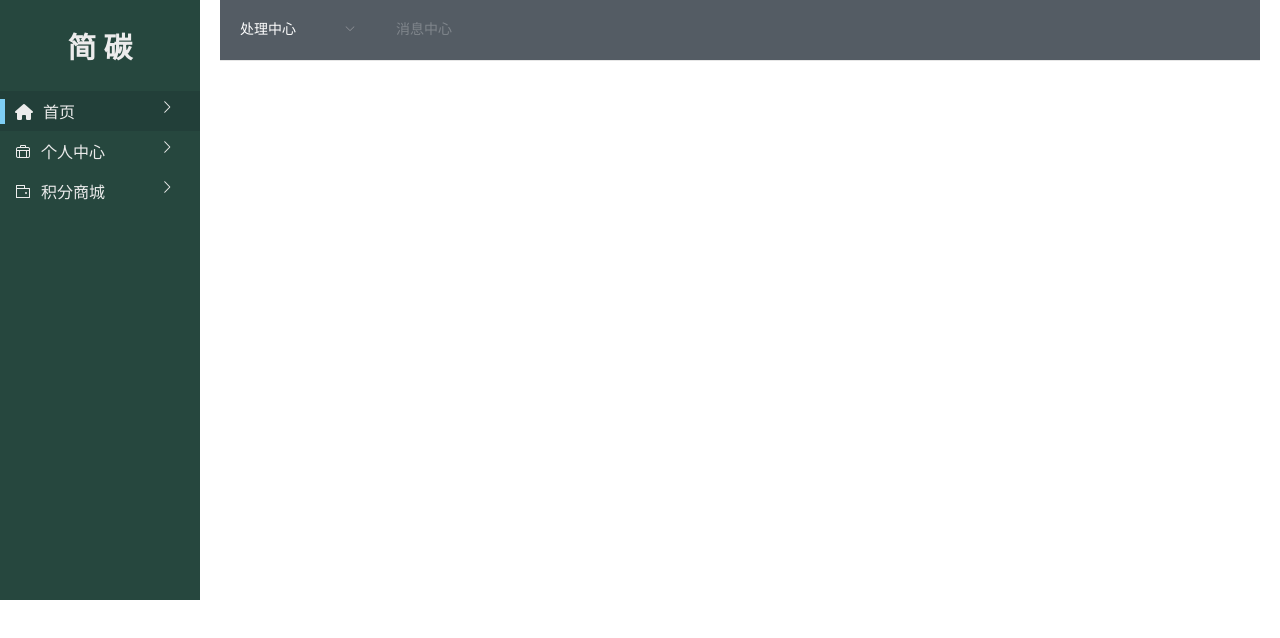
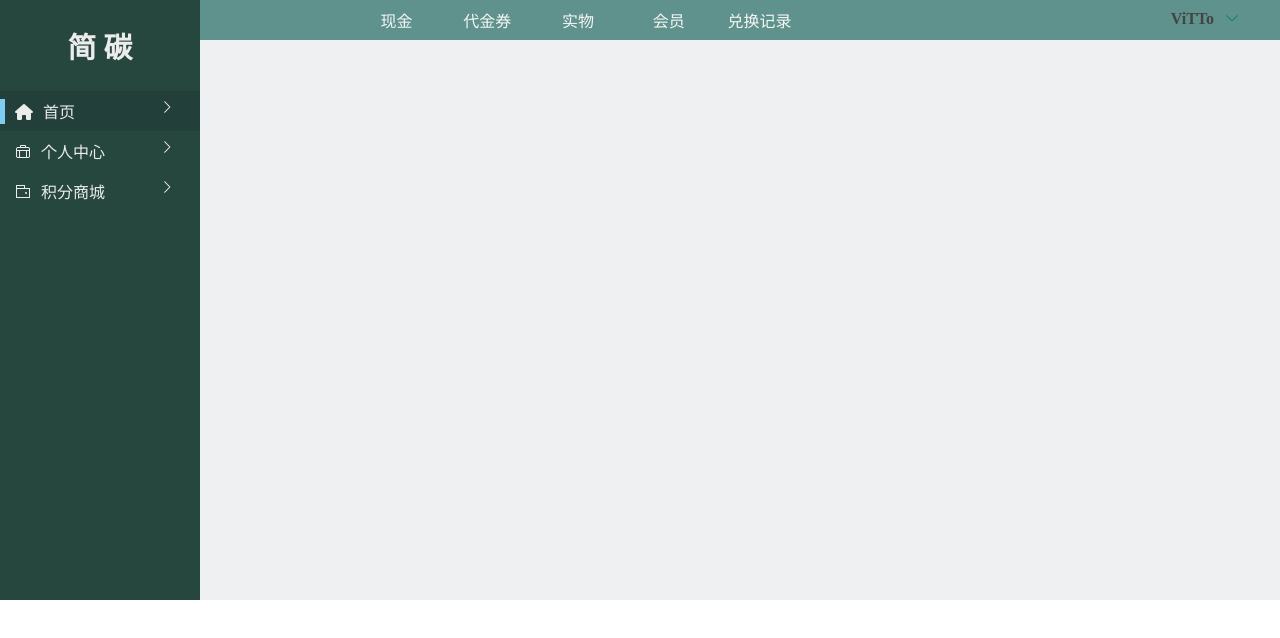
Before and after one commit to Juejuesun/simplecarbon, a Vue app: page /#/home/shopcenter in a window 1280 px wide. Shown: the top 638 px of the page. Built offline with nearby package versions, Linux system fonts and the light colour scheme.

Commit message:
顶部导航栏

```diff
--- a/src/assets/global.css
+++ b/src/assets/global.css
@@ -4,7 +4,40 @@ html,body,#app{
     padding: 0;
 }
 
-
+.con {
+    padding: 0;
+    margin: 0;
+}
+.headerviews {
+    background-color: rgba(95,146,140,1);
+    height: 40px !important;
+    margin: 0;
+    padding: 0;
+    font-family: '时尚中黑简体';
+    /* display: flex;
+    justify-content: flex-end;
+    align-items: center; */
+    display: grid;
+    grid-template-columns: 70% 30%;
+    /* justify-items: end; */
+}
+.usercount {
+    font-family: '时尚中黑简体';
+    color: #434343;
+    font-weight: 900;
+    margin: 10px;
+    margin-right: 40px;
+    cursor: pointer;
+    justify-self: end;
+}
+.icomenu {
+    color: rgba(9,124,122,1);
+    margin-left: 10px;
+}
+.mainview {
+    background-color: rgba(239,240,242,1);
+    height: 560px;
+}
 /* .el-breadcrumb{
     margin-bottom: 15px;
     font-size: 12px;
--- a/src/components/views/HomePage.vue
+++ b/src/components/views/HomePage.vue
@@ -25,9 +25,12 @@ export default {
 </script>
 
 <style scoped>
-.con {
-    padding: 0;
-    margin: 0;
+.login {
+    font-family: '时尚中黑简体';
+    color: #ECECEC;
+    margin: 10px;
+    margin-right: 50px;
+    cursor: pointer;
 }
 .headerview {
     background-color: rgba(95,146,140,1);
@@ -38,27 +41,5 @@ export default {
     justify-content: flex-end;
     align-items: center;
 }
-.mainview {
-    background-color: rgba(239,240,242,1);
-    height: 560px;
-}
-.login {
-    font-family: '时尚中黑简体';
-    color: #ECECEC;
-    margin: 10px;
-    margin-right: 50px;
-    cursor: pointer;
-}
-.usercount {
-    font-family: '时尚中黑简体';
-    color: #434343;
-    font-weight: 900;
-    margin: 10px;
-    margin-right: 40px;
-    cursor: pointer;
-}
-.icomenu {
-    color: rgba(9,124,122,1);
-    margin-left: 10px;
-}
+
 </style>
--- a/src/components/views/PerCenter.vue
+++ b/src/components/views/PerCenter.vue
@@ -1,20 +1,15 @@
 <template>
     <el-container>
-        <el-header>
-            <el-menu
-            :default-active="activeIndex2"
-            class="el-menu-demo"
-            mode="horizontal"
-            @select="handleSelect"
-            background-color="#545c64"
-            text-color="#fff"
-            active-text-color="#ffd04b">
-                <el-menu-item index="1">处理中心</el-menu-item>
-                <el-submenu index="2">我的工作台</el-submenu>
-                <el-menu-item index="3" disabled>消息中心</el-menu-item>
-            </el-menu>
+        <el-header class="headerviews">
+            <div class="menuBox">
+                <div>个人中心</div>
+                <div>好友</div>
+                <div>城市</div>
+                <div>全国</div>
+            </div>
+            <div class="usercount">ViTTo<i class="el-icon-arrow-down icomenu"></i></div>
         </el-header>
-        <el-main>
+        <el-main class="mainview">
             <router-view/>
         </el-main>
     </el-container>
@@ -27,5 +22,15 @@ export default {
 </script>
 
 <style scoped>
+.menuBox {
+    /* justify-self: end; */
+    display: grid;
+    grid-template-columns: repeat(4, 12%);
+    justify-content: center;
+    justify-items: center;
+    align-items: center;
 
+    color: #F5F7F6;
+    cursor: pointer;
+}
 </style>
--- a/src/components/views/ShopCenter.vue
+++ b/src/components/views/ShopCenter.vue
@@ -1,20 +1,16 @@
 <template>
     <el-container>
-        <el-header>
-            <el-menu
-            :default-active="activeIndex2"
-            class="el-menu-demo"
-            mode="horizontal"
-            @select="handleSelect"
-            background-color="#545c64"
-            text-color="#fff"
-            active-text-color="#ffd04b">
-                <el-menu-item index="1">处理中心</el-menu-item>
-                <el-submenu index="2">我的工作台</el-submenu>
-                <el-menu-item index="3" disabled>消息中心</el-menu-item>
-            </el-menu>
+        <el-header class="headerviews">
+            <div class="menuBox">
+                <div>现金</div>
+                <div>代金券</div>
+                <div>实物</div>
+                <div>会员</div>
+                <div>兑换记录</div>
+            </div>
+            <div class="usercount">ViTTo<i class="el-icon-arrow-down icomenu"></i></div>
         </el-header>
-        <el-main>
+        <el-main class="mainview">
             <router-view/>
         </el-main>
     </el-container>
@@ -27,5 +23,14 @@ export default {
 </script>
 
 <style scoped>
+.menuBox {
+    display: grid;
+    grid-template-columns: repeat(5, 12%);
+    justify-content: center;
+    justify-items: center;
+    align-items: center;
 
+    color: #F5F7F6;
+    cursor: pointer;
+}
 </style>
```
